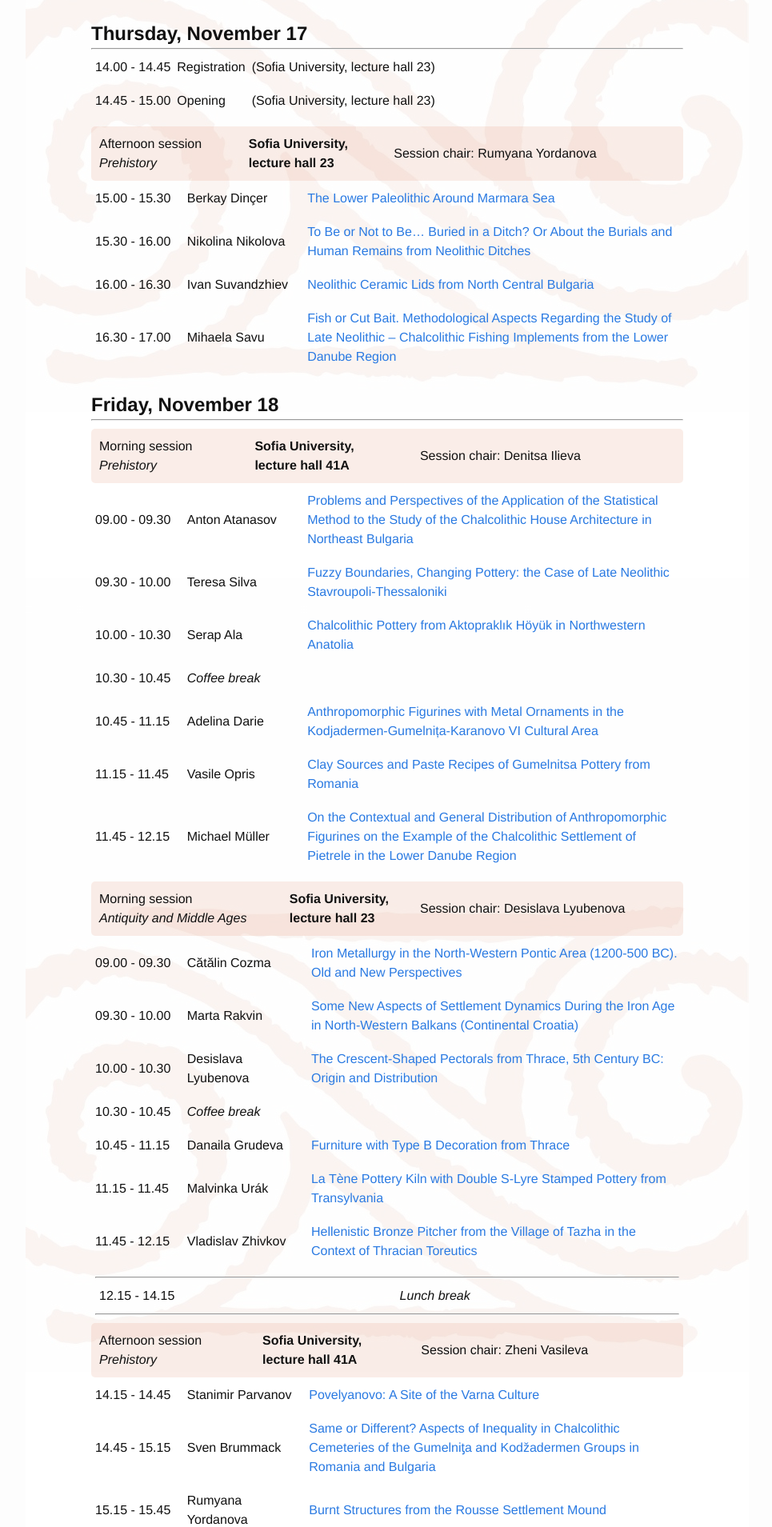
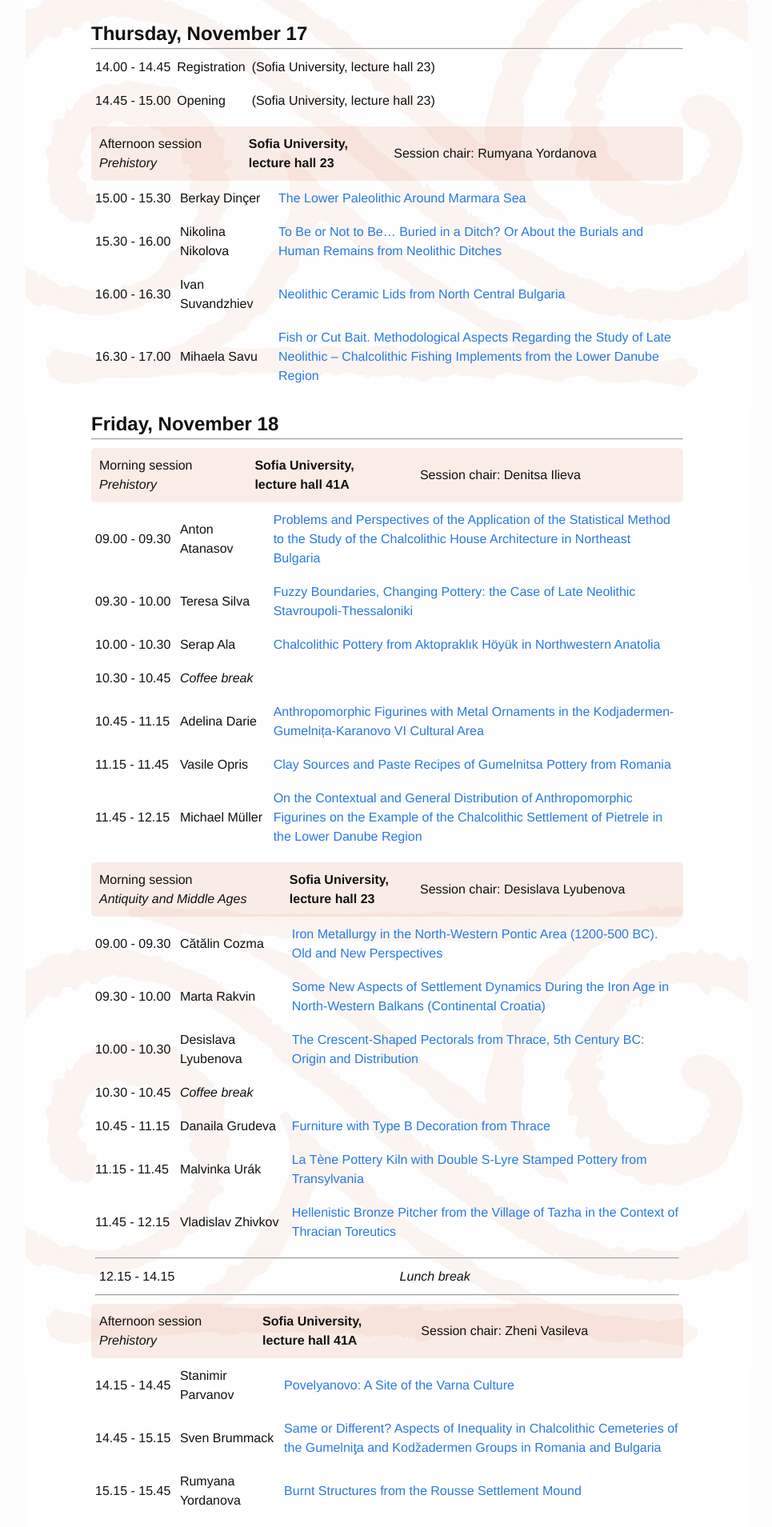
Before and after one commit to balkan-archaeology/balkan-archaeology.github.io, a Jekyll site: the page built from schedule.md, in a window 1280 px wide. Shown: the part 478-2387 px from the top of the page at 80% size, without its empty margins (156-1121 px from the left). Built offline with Jekyll 4.4.1, drawn with Linux system fonts in a browser that asks for light colours.

Commit message:
Decrease first two column min-widths on schedule table to improve mobile viewing.

```diff
--- a/css/main.scss
+++ b/css/main.scss
@@ -63,11 +63,11 @@ body {
 }
 
 .schedule-table td:first-child {
-    min-width: 12ch;
+    min-width: 11ch;
 }
 
 .schedule-table td:nth-child(2) {
-    min-width: 16ch;
+    min-width: 12ch;
 }
 
 td {
```
